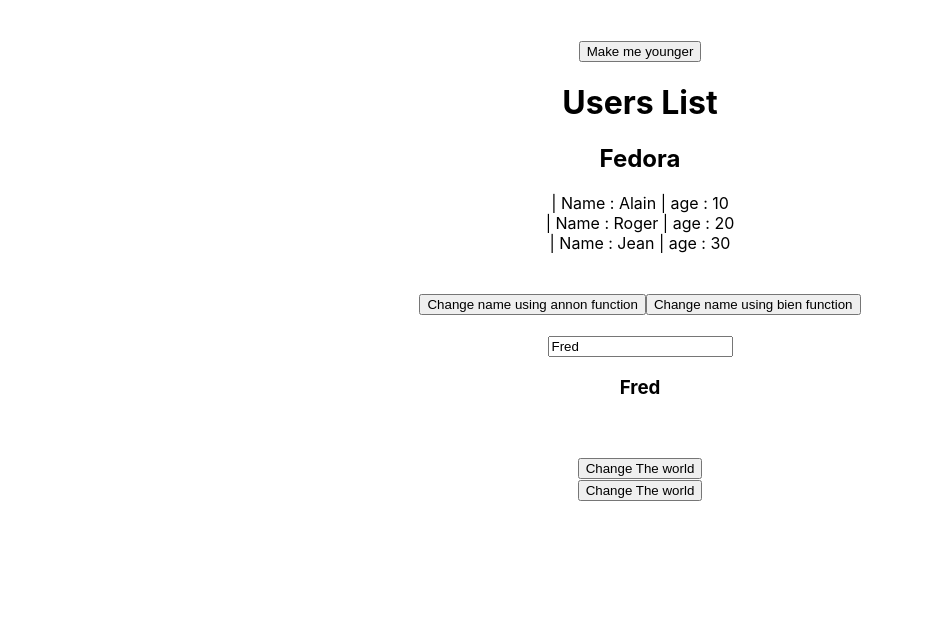
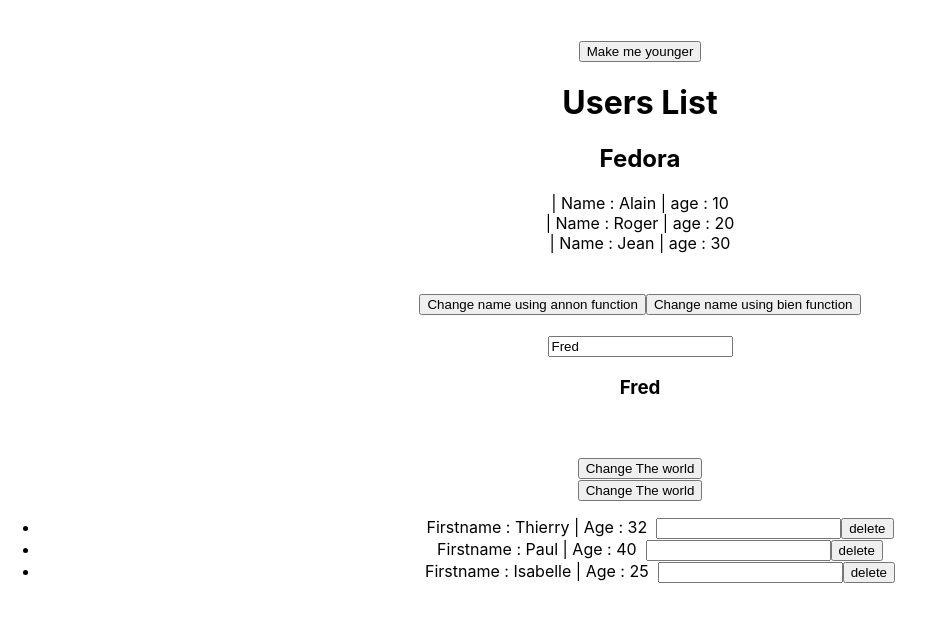
Before and after one commit to candlelite/my-beautiful-react-app, a React (Create React App) app: page / in a window 1280 px wide. Shown: the top 622 px of the page, without its empty margins (0-935 px from the left). Built offline with nearby package versions, Linux system fonts and the light colour scheme.

Commit message:
React lists and keys tutorial | update delete list elements

```diff
--- a/src/App.js
+++ b/src/App.js
@@ -1,13 +1,21 @@
 import React, { Component } from 'react'
 import Users from './users/Users'
 import Parent from './components/parentToChild/Parent'
+import Member from './components/Member'
+
 import './App.css'
 
 class App extends Component {
 
   state = {
     name: "Fred",
-    title: "Change The world"
+    title: "Change The world",
+
+    members: [
+      {id: 'aaa', firstname: 'Thierry', age:'32'},
+      {id: 'bbb', firstname: 'Paul', age:'40'},
+      {id: 'ccc', firstname: 'Isabelle', age:'25'}
+    ]
   }
 
   changeName = (newName) => {
@@ -28,6 +36,31 @@ class App extends Component {
     })
   }
 
+  delEvent = (index) => {
+    const members = Object.assign([], this.state.members)
+    members.splice(index,1)
+    this.setState({members: members})
+  }
+
+  changeEvent = (id, e) => {
+    //********* Ma méthode pendant l'exercice *****
+    //********* Ma méthode fonctionne *************
+    //let index = this.state.members.findIndex(i => i.id === id)
+    //const members = Object.assign([], this.state.members)
+    //members[index].firstname = e.target.value
+    //this.setState({members: members})
+
+    //******* Le corrigé du prof *******************
+    const index = this.state.members.findIndex((member) => {
+      return member.id === id
+    })
+    const member = Object.assign({}, this.state.members[index])
+    member.firstname = e.target.value
+    const members = Object.assign([], this.state.members)
+    members[index]=member
+    this.setState({members: members})
+  }
+
   render() {
     return (
       <div className="App">
@@ -45,6 +78,20 @@ class App extends Component {
           changeTheWorldEvent={this.changeTheWorld.bind(this, 'A better world')}
           newTheWorldEvent={this.changeTheWorld.bind(this, 'A NEW world')}
         ></Parent>
+        <ul>
+          {this.state.members.map((member, index) => {
+            return (
+              <Member
+                key={member.id}
+                age={member.age}
+                delEvent={this.delEvent.bind(this, index)}
+                changeEvent={this.changeEvent.bind(this, member.id)}
+                >
+                {member.firstname}
+              </Member>
+            )
+          })}
+        </ul>
       </div>
     );
   }
--- /dev/null
+++ b/src/components/Member.js
@@ -0,0 +1,13 @@
+import React from 'react'
+
+const Member = (props) => {
+
+  return (
+    <li><span>
+      Firstname : {props.children} | Age : {props.age} &nbsp;
+      <input onChange={props.changeEvent}></input>
+      <button onClick={props.delEvent}>delete</button>
+    </span></li>
+  )
+}
+export default Member
```
Also changed, not shown: 1 other file (tests, documents, lock files or other folders).
